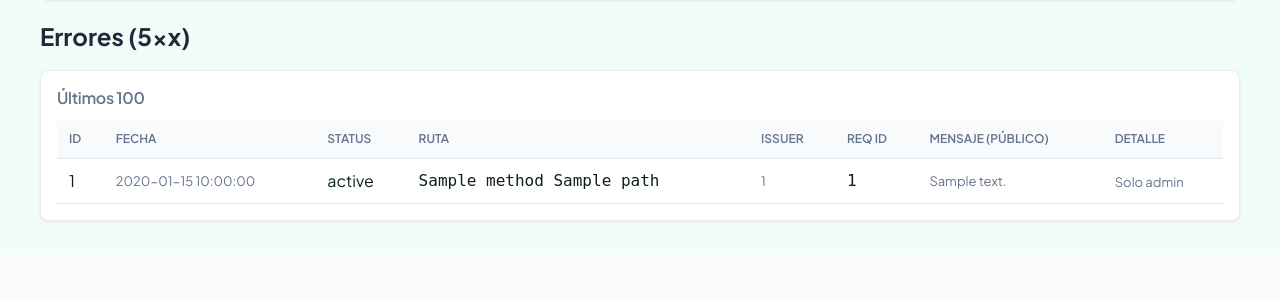
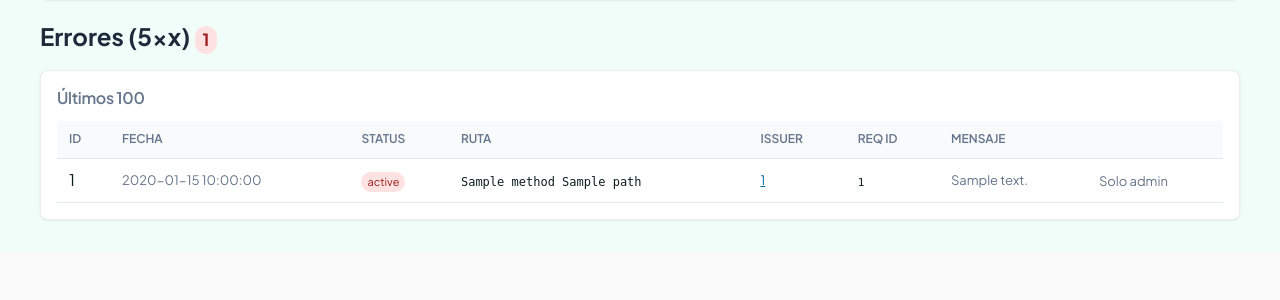
Before and after one commit to davidvenegasn/contaneta, a FastAPI app: template templates/admin_errors.html in a window 1280 px wide. Shown: the part 62-362 px from the top of the page. Run offline with FastAPI, Linux system fonts and the light colour scheme; the template is opened without the code that fills it: most values are stand-ins (such as "Sample title", 1, 10 or a date in 2020); parts of the project's set-up code (start-up, migrations or seed data) failed here and were passed over; some libraries are stand-ins or nearby versions.

Commit message:
ops: observability polish — errors UI, logrotate paths, ops_triage.sh
Polish /admin/errors with status badges, issuer links, overflow handling.
Update logrotate config to use /var/log/contaneta/ paths with su directive.
Add scripts/ops_triage.sh diagnostic tool: services, DB health, recent
errors, stuck jobs, SAT cooldowns, disk usage, log errors, health check.

Co-Authored-By: Claude Opus 4.6 <noreply@anthropic.com>

```diff
--- a/templates/admin_errors.html
+++ b/templates/admin_errors.html
@@ -1,11 +1,16 @@
 {% extends "base_admin.html" %}
 {% block title %}Errores{% endblock %}
 {% block content %}
-  <h1>Errores (5xx)</h1>
+  <h1>Errores (5xx)
+    {% if events and events|length > 0 %}
+    <span class="badge badge--error" style="font-size:0.7em; vertical-align:middle;">{{ events|length }}</span>
+    {% endif %}
+  </h1>
 
   <div class="card">
     <h2>Últimos 100</h2>
     {% if events and events|length > 0 %}
+    <div style="overflow-x:auto;">
     <table>
       <thead>
         <tr>
@@ -15,20 +20,20 @@
           <th>Ruta</th>
           <th>Issuer</th>
           <th>Req ID</th>
-          <th>Mensaje (público)</th>
-          <th>Detalle</th>
+          <th>Mensaje</th>
+          <th></th>
         </tr>
       </thead>
       <tbody>
       {% for e in events %}
         <tr>
           <td>{{ e.id }}</td>
-          <td class="muted">{{ e.created_at or '-' }}</td>
-          <td>{{ e.status or '-' }}</td>
-          <td><code>{{ e.method or '' }} {{ e.path or '' }}</code></td>
-          <td class="muted">{{ e.issuer_id or '-' }}</td>
-          <td><code>{{ e.request_id or '' }}</code></td>
-          <td class="muted">{{ (e.message_public or '')[:140] }}{% if e.message_public and e.message_public|length > 140 %}…{% endif %}</td>
+          <td class="muted" style="white-space:nowrap;">{{ (e.created_at or '-')[:19] }}</td>
+          <td><span class="badge badge--xs badge--error">{{ e.status or '-' }}</span></td>
+          <td><code style="font-size:12px;">{{ e.method or '' }} {{ (e.path or '')[:60] }}</code></td>
+          <td class="muted">{% if e.issuer_id %}<a href="/admin/issuers/{{ e.issuer_id }}" style="color:#0369a1;">{{ e.issuer_id }}</a>{% else %}-{% endif %}</td>
+          <td><code style="font-size:11px;">{{ e.request_id or '' }}</code></td>
+          <td class="muted" style="max-width:220px; overflow:hidden; text-overflow:ellipsis; white-space:nowrap;">{{ (e.message_public or e.message_internal or '')[:120] }}</td>
           <td>
             {% if can_view_internal %}
               <a class="btn btn-secondary btn-sm" href="/admin/errors/{{ e.id }}">Ver</a>
@@ -40,6 +45,7 @@
       {% endfor %}
       </tbody>
     </table>
+    </div>
     {% else %}
       <p style="margin:0;color:#64748b;">Sin errores registrados.</p>
     {% endif %}
```
Also changed, not shown: 2 other files.
